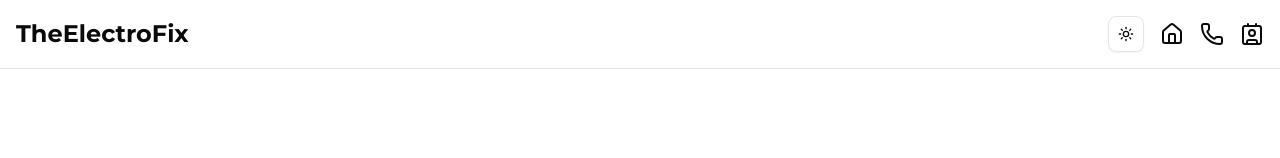
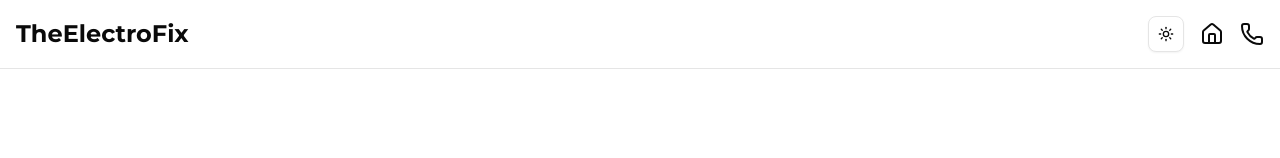
Before and after one commit to nooralamf42/electricVerse, a Next.js app: page / in a window 1280 px wide. Shown: the top 158 px of the page. Built offline with nearby package versions, Linux system fonts and the light colour scheme.

Commit message:
updated footer

```diff
--- a/components/footer.tsx
+++ b/components/footer.tsx
@@ -1,4 +1,5 @@
 import { BRAND_NAME } from '@/constants/globalConstants'
+import Link from 'next/link'
 import React from 'react'
 
 export default function Footer() {
@@ -45,10 +46,10 @@
         <div className='flex shrink-0 gap-20'>
             <div className='flex flex-col gap-2'>
                 <h3 className='mb-2 uppercase dark:text-[#ffffff80]'>About</h3>
-                <p>Home</p>
-                <p>Projects</p>
-                <p>Our Mission</p>
-                <p>Contact Us</p>
+                <Link href="/">Home</Link>
+                <Link href="/services">All Services</Link>
+                {/* <Link href="/about">Our Mission</Link> */}
+                {/* <p>Contact Us</p> */}
             </div>
             <div className='flex flex-col gap-2'>
                 <h3 className='mb-2 uppercase dark:text-[#ffffff80]'>Services</h3>
--- a/constants/navItems.ts
+++ b/constants/navItems.ts
@@ -12,9 +12,9 @@
         href: `tel:+${PHONE_NUMBER}`,
         icon: Phone
     },
-    {
-        name: 'Contact Us',
-        href: '/contact',
-        icon: Contact
-    }
+    // {
+    //     name: 'Contact Us',
+    //     href: '/contact',
+    //     icon: Contact
+    // }
 ]
```
